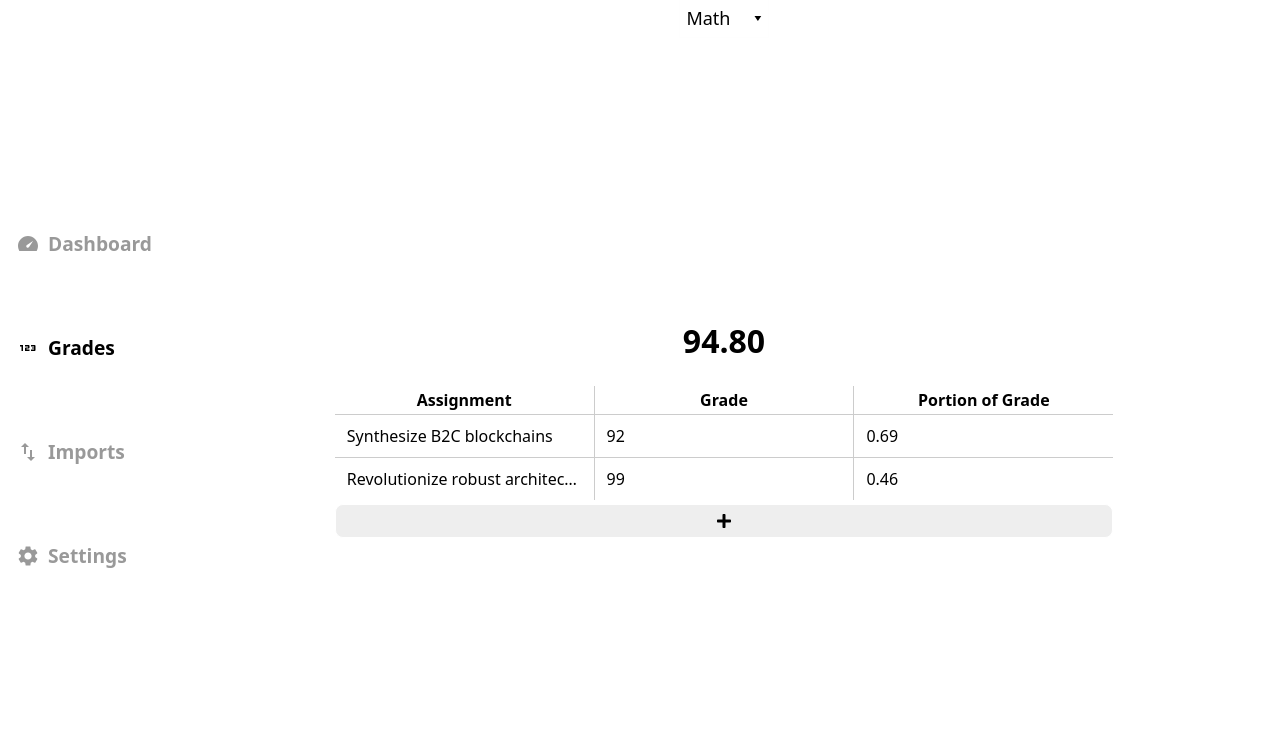
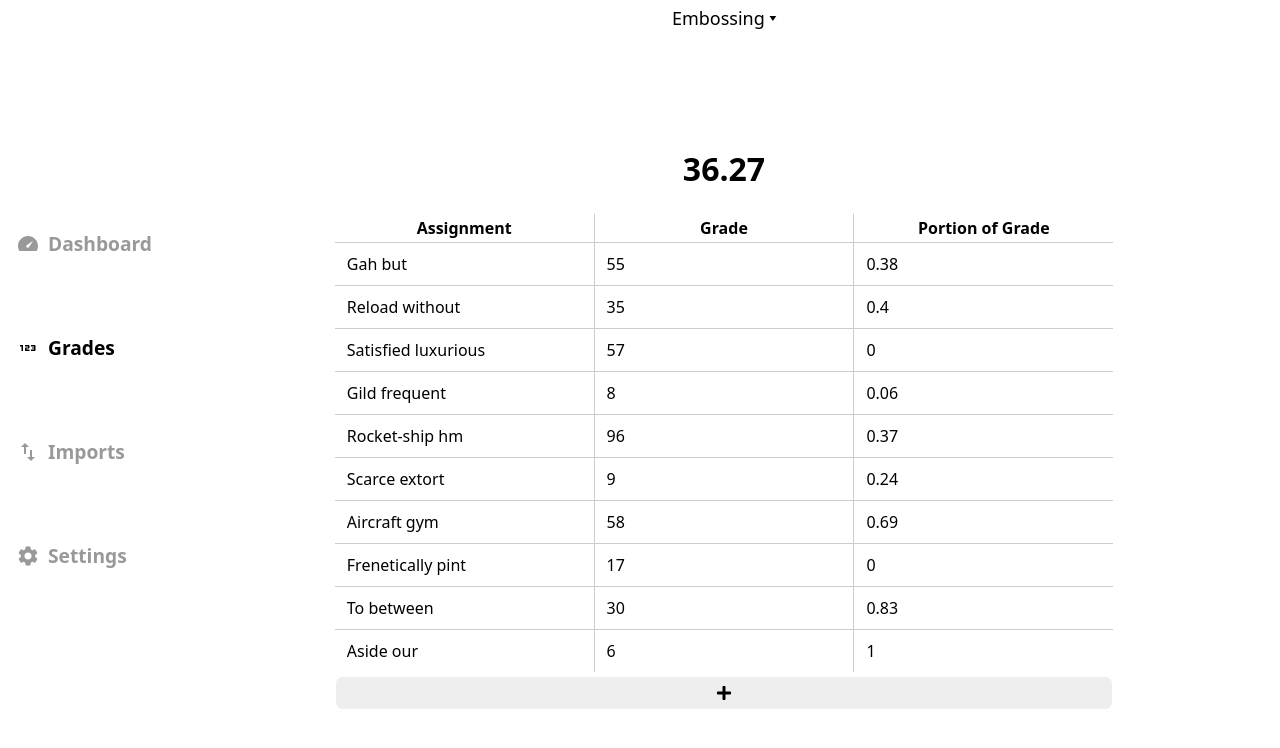
Before and after one commit to GuterBenutzername/gw-frontend, a React (Vite) app: page /grades in a window 1280 px wide. Shown: the top 748 px of the page. Built offline with nearby package versions, Linux system fonts and the light colour scheme.

Commit message:
make initial state less stupid and add ids

```diff
--- a/package.json
+++ b/package.json
@@ -17,12 +17,14 @@
     "react-dom": "^18.3.1",
     "react-icons": "^5.3.0",
     "react-router-dom": "^6.26.1",
+    "uuid": "^10.0.0",
     "zustand": "^4.5.5"
   },
   "devDependencies": {
     "@faker-js/faker": "^8.4.1",
     "@types/react": "^18.3.4",
     "@types/react-dom": "^18.3.0",
+    "@types/uuid": "^10.0.0",
     "@typescript-eslint/eslint-plugin": "^7.16.1",
     "@typescript-eslint/parser": "^7.18.0",
     "@vitejs/plugin-react-swc": "^3.7.0",
--- a/src/routes/grades/Grades.tsx
+++ b/src/routes/grades/Grades.tsx
@@ -4,6 +4,7 @@ import { FaPlus } from "react-icons/fa";
 import { produce } from "immer";
 import { useGWState, Course, Assignment } from "../state-hook";
 import calculateAverage from "./calc-grades";
+import { v4 as uuidv4 } from "uuid";
 
 export default function Grades() {
   const courses = useGWState((state: { courses: Course[] }) => state.courses);
@@ -50,7 +51,7 @@ export default function Grades() {
           <tbody>
             {courses[currentSelectedCourse].assignments.map(
               (assignment: Assignment, index: number) => (
-                <tr key={index}>
+                <tr key={assignment.id}>
                   <td>
                     <input
                       className="grades-input"
@@ -114,6 +115,7 @@ export default function Grades() {
                   name: "",
                   grade: 0,
                   weight: 0,
+                  id: uuidv4(),
                 });
               }),
             );
--- a/src/routes/state-hook.ts
+++ b/src/routes/state-hook.ts
@@ -1,5 +1,7 @@
 import { create } from "zustand";
 import { faker } from "@faker-js/faker";
+import { v4 as uuidv4 } from "uuid";
+
 function capitalizeFirstLetter(string: string) {
   return string.charAt(0).toUpperCase() + string.slice(1);
 }
@@ -13,55 +15,31 @@ export type Assignment = {
   name: string;
   grade: number;
   weight: number;
+  id: string;
 };
 
 export const useGWState = create<{
   courses: Course[];
   setCourseState: (courses: Course[]) => void;
-}>((set) => ({
-  courses: [
-    {
-      name: "Math",
-      assignments: [
-        {
-          name: capitalizeFirstLetter(faker.company.buzzPhrase()),
-          grade: faker.number.int({ min: 0, max: 100 }),
-          weight: faker.number.float({ min: 0, max: 1, precision: 0.01 }),
-        },
-        {
-          name: capitalizeFirstLetter(faker.company.buzzPhrase()),
-          grade: faker.number.int({ min: 0, max: 100 }),
-          weight: faker.number.float({ min: 0, max: 1, precision: 0.01 }),
-        },
-      ],
+}>((set) => {
+  const generateCourse = (): Course => ({
+    name: capitalizeFirstLetter(faker.word.noun()),
+    assignments: Array.from({ length: faker.number.int({ min: 1, max: 10 }) })
+      .fill({})
+      .map(() => ({
+        name: capitalizeFirstLetter(faker.word.words(2)),
+        grade: faker.number.int({ min: 0, max: 100 }),
+        weight: faker.number.float({ min: 0, max: 1, precision: 0.01 }),
+        id: uuidv4(),
+      })),
+  });
+
+  return {
+    courses: Array.from({ length: faker.number.int({ min: 1, max: 5 }) })
+      .fill({})
+      .map(() => generateCourse()),
+    setCourseState(courses: Course[]) {
+      set({ courses });
     },
-    {
-      name: "Science",
-      assignments: [
-        {
-          name: capitalizeFirstLetter(faker.company.buzzPhrase()),
-          grade: faker.number.int({ min: 0, max: 100 }),
-          weight: faker.number.float({ min: 0, max: 1, precision: 0.01 }),
-        },
-        {
-          name: capitalizeFirstLetter(faker.company.buzzPhrase()),
-          grade: faker.number.int({ min: 0, max: 100 }),
-          weight: faker.number.float({ min: 0, max: 1, precision: 0.01 }),
-        },
-        {
-          name: capitalizeFirstLetter(faker.company.buzzPhrase()),
-          grade: faker.number.int({ min: 0, max: 100 }),
-          weight: faker.number.float({ min: 0, max: 1, precision: 0.01 }),
-        },
-        {
-          name: capitalizeFirstLetter(faker.company.buzzPhrase()),
-          grade: faker.number.int({ min: 0, max: 100 }),
-          weight: faker.number.float({ min: 0, max: 1, precision: 0.01 }),
-        },
-      ],
-    },
-  ],
-  setCourseState(courses: Course[]) {
-    set({ courses });
-  },
-}));
+  };
+});
```
Also changed, not shown: 1 other file (tests, documents, lock files or other folders).
